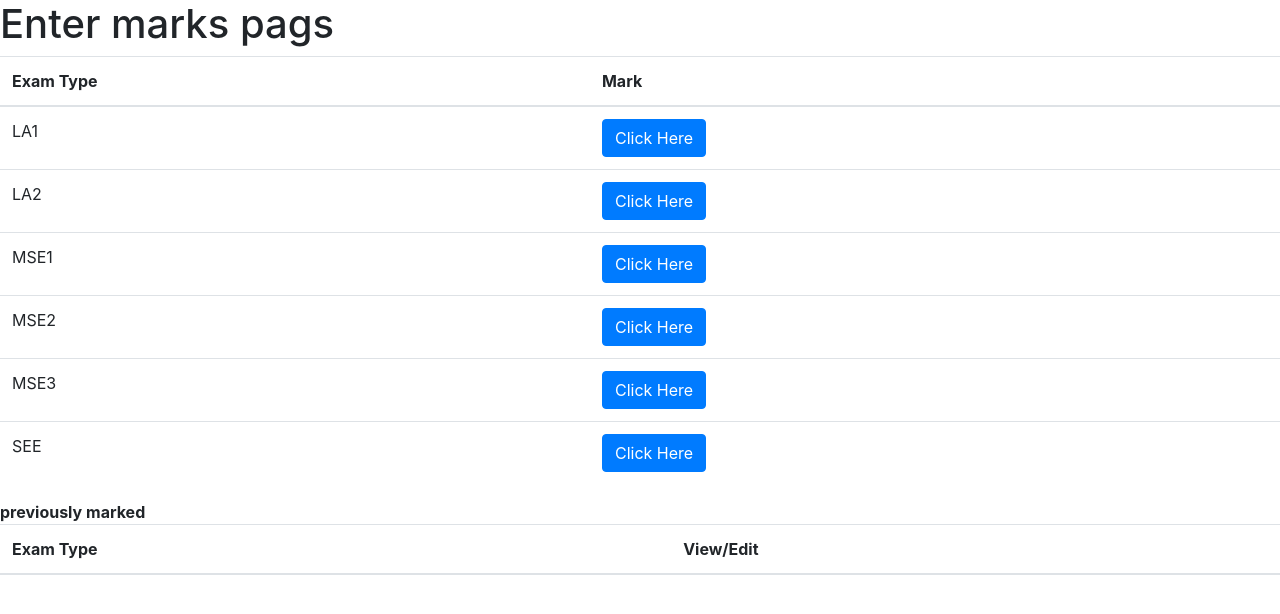
After one commit to madhuprakash19/dbms_project, a Django app: page /academic/enter_marks/1/1/ in a window 1280 px wide. The commit adds this page. Shown: the top 614 px of the page. Run offline with Django 3.2, Linux system fonts and the light colour scheme; data comes from the database, SQL or seed files in the repository; both versions use the stored data as it was after the commit; lists and menus that the app fills with data are empty; some libraries are stand-ins or nearby versions.

Commit message:
basic add marks feature added

```diff
--- a/nmit/academic/admin.py
+++ b/nmit/academic/admin.py
@@ -14,3 +14,6 @@ admin.site.register(models.faculty_handled_class)
 admin.site.register(models.attendence_schedule)
 admin.site.register(models.attendence)
 admin.site.register(models.attendence_count)
+admin.site.register(models.test_type)
+admin.site.register(models.test)
+admin.site.register(models.marks)
--- /dev/null
+++ b/nmit/academic/templates/edit_marks.html
@@ -0,0 +1,4 @@
+{% extends "base.html" %}
+{% block content %}
+<h1>Edit Marks page</h1>
+{% endblock %}
--- /dev/null
+++ b/nmit/academic/templates/enter_marks.html
@@ -0,0 +1,39 @@
+{% extends "base.html" %}
+{% block content %}
+<h1>Enter marks pags</h1>
+
+<table class="table">
+  <thead>
+    <tr>
+    <th scope="col">Exam Type</th>
+    <th scope="col">Mark</th>
+    </tr>
+  </thead>
+  <tbody>
+    {% for i,j in test_dict.items %}
+    <tr>
+      <td>{{i}}</td>
+      <td><a href="{% url 'academic:save_marks' subject_id=subject_id class_id=class_id exam_id=j %}" class="btn btn-primary btn-small">Click Here</a></td>
+    </tr>
+    {% endfor %}
+  </tbody>
+</table>
+<b>previously marked</b>
+<table class="table">
+  <thead>
+    <tr>
+    <th scope="col">Exam Type</th>
+    <th scope="col">View/Edit</th>
+    </tr>
+  </thead>
+  <tbody>
+    {% for i in a %}
+    <tr>
+      <td>{{i.test_type.code}}</td>
+      <td><a href="{% url 'academic:edit_marks' subject_id=i.subject_handler.id class_id=i.class_id.id exam_id=i.test_type.id %}" class="btn btn-primary btn-small">Click Here</a></td>
+    </tr>
+    {% endfor %}
+  </tbody>
+</table>
+
+{% endblock %}
--- /dev/null
+++ b/nmit/academic/templates/save_marks.html
@@ -0,0 +1,4 @@
+{% extends "base.html" %}
+{% block content %}
+<h1>Save Marks page</h1>
+{% endblock %}
--- a/nmit/academic/templates/view_class.html
+++ b/nmit/academic/templates/view_class.html
@@ -7,7 +7,7 @@
     <li>{{i}}</li>
     {% if j.subject_id %}
       <a href="{% url 'academic:attendence_schedule' class_id=j.class_id subject_id=j.subject_id %}" class="btn btn-primary btn-sm">Mark Attendence</a>&emsp;
-      <a href="#" class="btn btn-primary btn-sm">Enter Marks</a>
+      <a href="{% url 'academic:enter_marks' class_id=j.class_id subject_id=j.subject_id %}" class="btn btn-primary btn-sm">Enter Marks</a>
     {% endif %}
     <br><br>
 {% endfor %}
--- a/nmit/academic/urls.py
+++ b/nmit/academic/urls.py
@@ -9,4 +9,8 @@ urlpatterns = [
     path('attendence_schedule/<int:class_id>/<int:subject_id>',views.attendence_schedules,name='attendence_schedule'),
     path('attedence/save_attendence/',views.save_attendence,name='save_attendence'),
     path('edit-view-attedence/<int:attendence_id>/<int:class_id>/<int:subject_id>/',views.edit_attendence,name='edit_attendence'),
+    path('enter_marks/<int:class_id>/<int:subject_id>/',views.enter_marks,name='enter_marks'),
+    path('save_marks/<int:class_id>/<int:subject_id>/<int:exam_id>',views.save_marks,name='save_marks'),
+    path('edit_marks/<int:class_id>/<int:subject_id>/<int:exam_id>',views.edit_marks,name='edit_marks'),
+
 ]
--- a/nmit/academic/views.py
+++ b/nmit/academic/views.py
@@ -1,6 +1,9 @@
 from django.shortcuts import render,get_object_or_404,get_list_or_404
 from django.contrib.auth.decorators import login_required
-from academic.models import attendence_count,faculty_handled_class,sub_class,registered_students,main_class,class_subject,attendence_schedule,attendence
+from academic.models import (test,marks,test_type,
+                            attendence_count,faculty_handled_class,
+                            sub_class,registered_students,main_class,
+                            class_subject,attendence_schedule,attendence)
 from .forms import AttendenceForm
 from django.http import HttpResponseRedirect
 from django.urls import reverse
@@ -141,6 +144,23 @@ def edit_attendence(request,attendence_id,class_id,subject_id):
     return render(request,'edit_attendence.html',{'attendence_id':attendence_id,'class_id':class_id,'student_list':student_list,'subject_id':subject_id})
 
 
+def enter_marks(request,class_id,subject_id):
+    test_dict = {'LA1':'1','LA2':'2','MSE1':'3','MSE2':'4','MSE3':'5','SEE':'6'}
+    a = list(test.objects.filter(subject_handler__id = subject_id))
+    for i in a:
+        del test_dict[i.test_type.code]
+
+
+    return render(request,'enter_marks.html',{'class_id':class_id,'subject_id':subject_id,'test_dict':test_dict,'a':a})
+
+def save_marks(request,class_id,subject_id,exam_id):
+    return render(request,'save_marks.html')
+
+def edit_marks(request,class_id,subject_id,exam_id):
+    return render(request,'edit_marks.html')
+
+
+
 
 
 
```
Also changed, not shown: nmit/academic/models.py (+42 -0 lines), nmit/academic/migrations/0005_marks_test_test_type.py (added), nmit/db.sqlite3.
